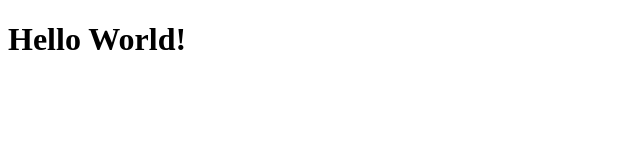
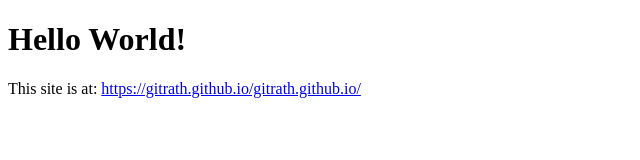
Before and after one commit to gitrath/gitrath.github.io, a plain HTML site: page index.html in a window 1280 px wide. Shown: the whole page, without its empty margins (0-640 px from the left). Drawn offline with Linux system fonts and the light colour scheme.

Commit message:
Added link to site

```diff
--- a/index.html
+++ b/index.html
@@ -7,6 +7,7 @@
 
 <body>
     <h1>Hello World!</h1>
+    This site is at: <a href="https://gitrath.github.io/gitrath.github.io/">https://gitrath.github.io/gitrath.github.io/</a>
 </body>
 
 </html>
```
